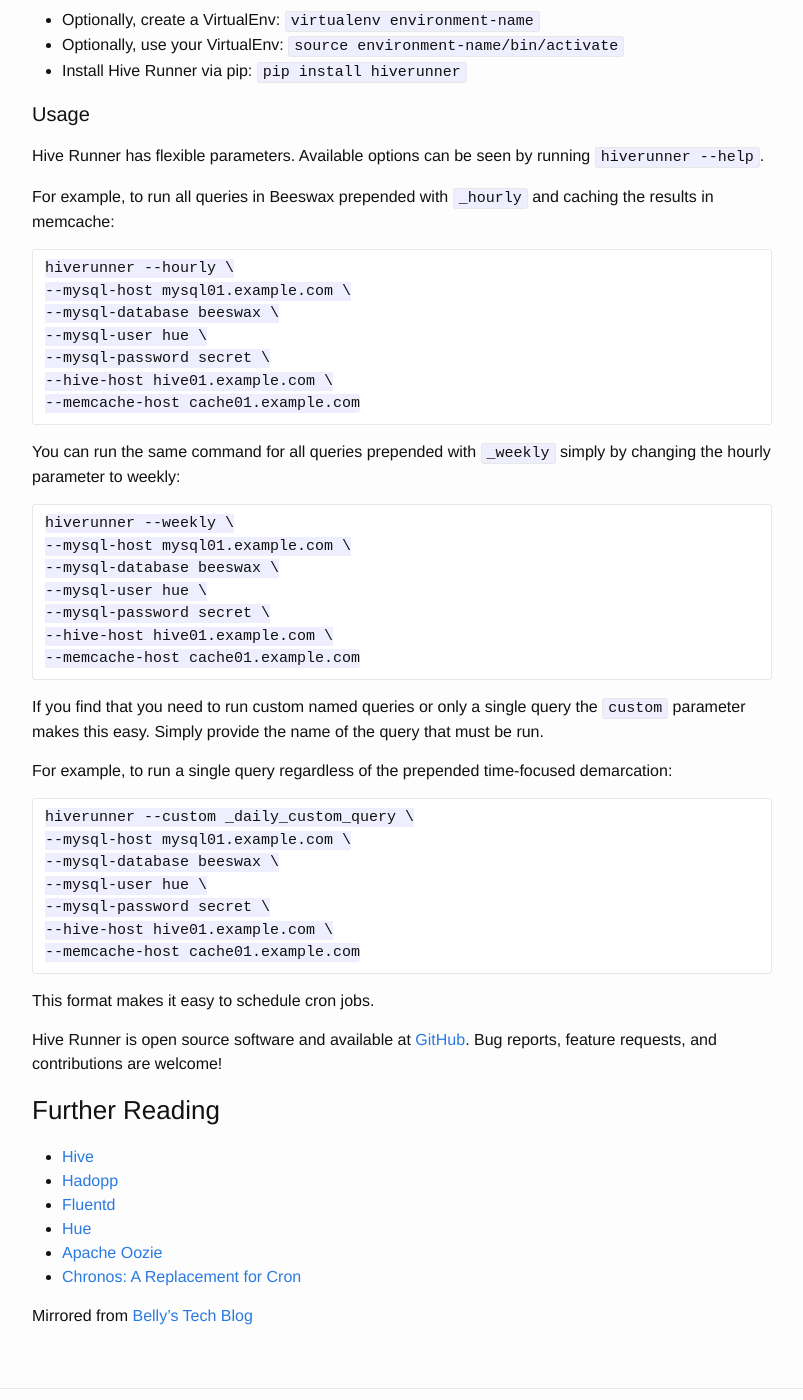
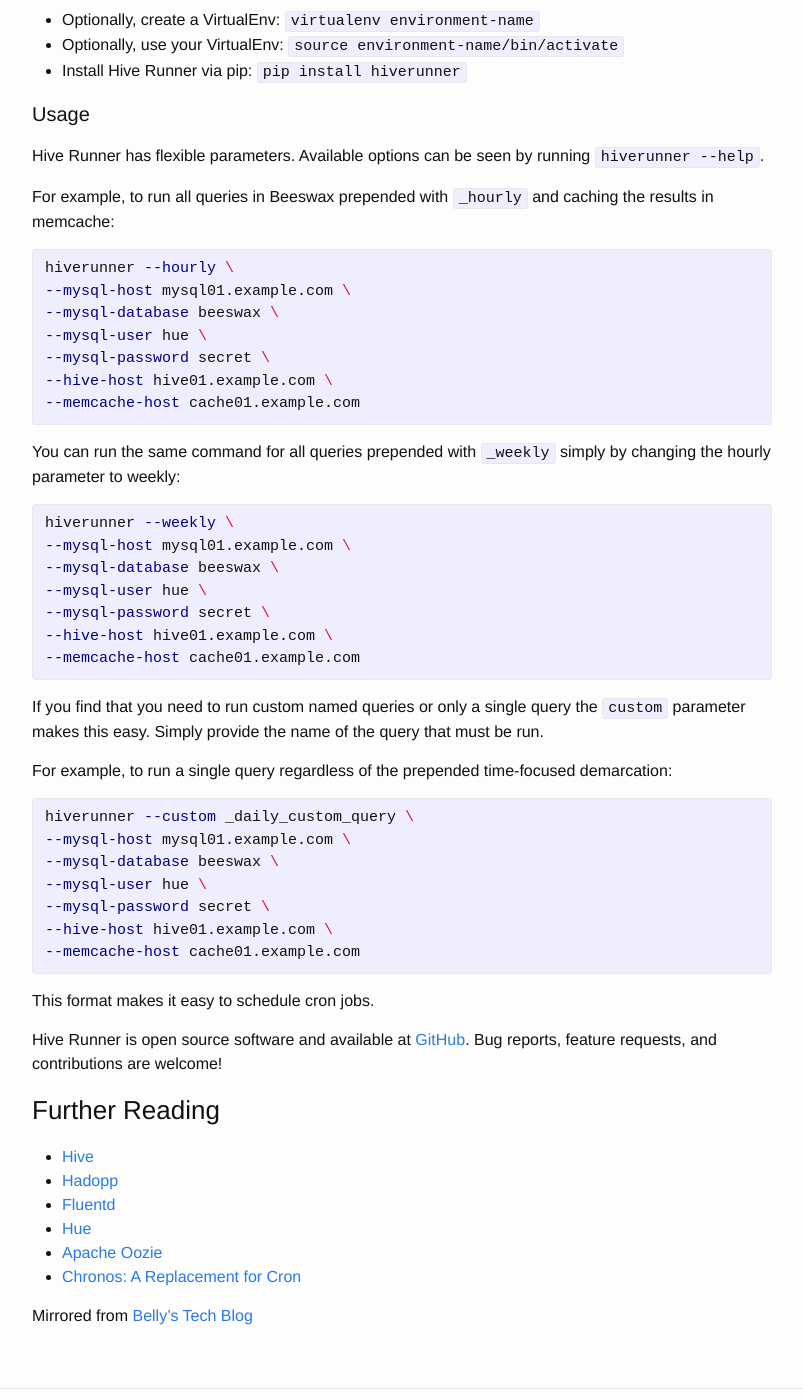
Before and after one commit to kevinreedy/kevinreedy.net, a Jekyll site: the page built from _posts/2013-08-28-introducing-hive-runner.html.markdown, in a window 1280 px wide and 1400 px high, scrolled down 1985 px. Shown: the whole window, without its empty margins (238-1041 px from the left). Built offline with Jekyll 4.4.1, drawn with Linux system fonts in a browser that asks for light colours.

Commit message:
fix code block rendering

````diff
--- a/_config.yml
+++ b/_config.yml
@@ -22,7 +22,3 @@
 # Build settings
 exclude:
   - vendor
-
-markdown: kramdown
-kramdown:
-  input: GFM
--- a/_posts/2013-08-28-introducing-hive-runner.html.markdown
+++ b/_posts/2013-08-28-introducing-hive-runner.html.markdown
@@ -56,7 +56,7 @@
 
 For example, to run all queries in Beeswax prepended with `_hourly` and caching the results in memcache:
 
-```
+{% highlight shell %}
 hiverunner --hourly \
 --mysql-host mysql01.example.com \
 --mysql-database beeswax \
@@ -64,11 +64,11 @@
 --mysql-password secret \
 --hive-host hive01.example.com \
 --memcache-host cache01.example.com
-```
+{% endhighlight %}
 
 You can run the same command for all queries prepended with `_weekly` simply by changing the hourly parameter to weekly:
 
-```
+{% highlight shell %}
 hiverunner --weekly \
 --mysql-host mysql01.example.com \
 --mysql-database beeswax \
@@ -76,13 +76,13 @@
 --mysql-password secret \
 --hive-host hive01.example.com \
 --memcache-host cache01.example.com
-```
+{% endhighlight %}
 
 If you find that you need to run custom named queries or only a single query the `custom` parameter makes this easy. Simply provide the name of the query that must be run.
 
 For example, to run a single query regardless of the prepended time-focused demarcation:
 
-```
+{% highlight shell %}
 hiverunner --custom _daily_custom_query \
 --mysql-host mysql01.example.com \
 --mysql-database beeswax \
@@ -90,7 +90,7 @@
 --mysql-password secret \
 --hive-host hive01.example.com \
 --memcache-host cache01.example.com
-```
+{% endhighlight %}
 
 This format makes it easy to schedule cron jobs.
 
--- a/_posts/2013-11-01-just-another-monday.markdown
+++ b/_posts/2013-11-01-just-another-monday.markdown
@@ -59,7 +59,8 @@
 
 We have a large number of events that we log from many sources including our mobile apps, our API, and Salesforce. These events are defined in a series of YAML files that used to be in the git repository of the one application that used them. Here's an example of one event definition:
 
-```yaml
+
+{% highlight yaml %}
 api_created_check_in:
   description: Generated by our API every time a user checks in at a business
   parameters:
@@ -69,7 +70,7 @@
     insecure_mode: boolean
     offline_checkin: boolean
     checkin_at: timestamp
-```
+{% endhighlight %}
 
 As you can see, we use a great deal of inheritance in these definitions, as many events share the same attributes.
 
````
